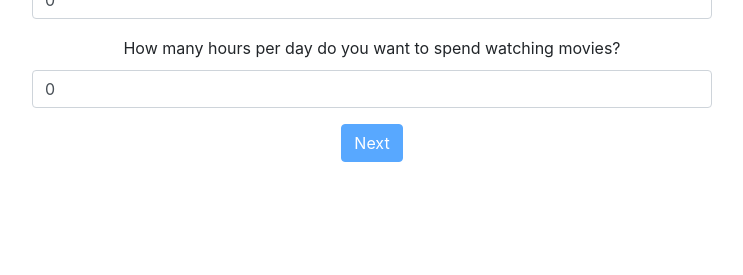
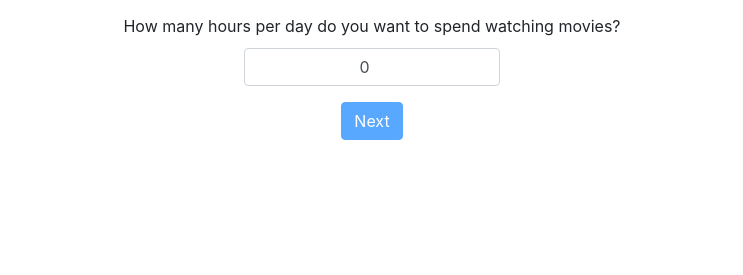
Before and after one commit to TaylorFacen/Streaming-and-Chill, a React app: page / in a window 1280 px wide. Shown: the part 525-800 px from the top of the page, without its empty margins (268-1011 px from the left). Built offline with nearby package versions, Linux system fonts and the light colour scheme.

Commit message:
Formatting for binge period form

```diff
--- a/src/containers/App/App.css
+++ b/src/containers/App/App.css
@@ -1,4 +1,5 @@
 .App {
+  padding: 50px 20px;
 
   box-sizing: border-box;
 
@@ -9,7 +10,6 @@
   margin: 0 auto;
   max-width: 680px;
   min-height: 100vh;
-  padding: 72px 0;
   text-align: center;
 }
 h1 {
--- a/src/containers/App/InputForm/InputForm.css
+++ b/src/containers/App/InputForm/InputForm.css
@@ -36,3 +36,9 @@
 .form-error {
     color: red
 }
+
+.BingePeriodForm input {
+    margin: 0px 30%;
+    width: 40%;
+    text-align: center;
+}
--- a/src/containers/App/InputForm/index.js
+++ b/src/containers/App/InputForm/index.js
@@ -51,6 +51,10 @@ class InputForm extends Component {
         } else if ( hourCount < 0 || dayCount < 0 ) {
             this.setState({
                 errorMessage: "It's currently not possible to go back in time. Try entering in positive numbers."
+            })
+        } else if ( parseFloat(dayCount) !== Math.floor(dayCount) ) {
+            this.setState({
+                errorMessage: "Please enter a whole number"
             })
         } else {
             this.setState({
```
